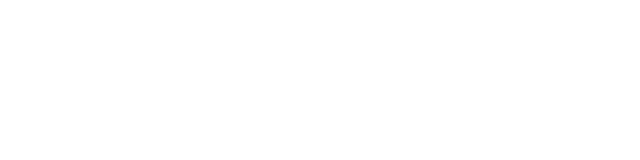
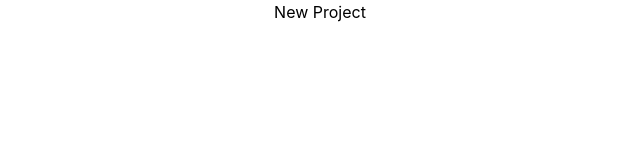
Before and after one commit to EloiacsSoftwa/appta-frontend, a React (Create React App) app: page / in a window 1280 px wide. Shown: the top 160 px of the page, without its empty margins (320-960 px from the left). Built offline with nearby package versions, Linux system fonts and the light colour scheme.

Commit message:
tailwind

```diff
--- a/src/App.js
+++ b/src/App.js
@@ -4,7 +4,7 @@ import './App.css';
 function App() {
   return (
     <div className="App">
-
+        New Project
     </div>
   );
 }
```
